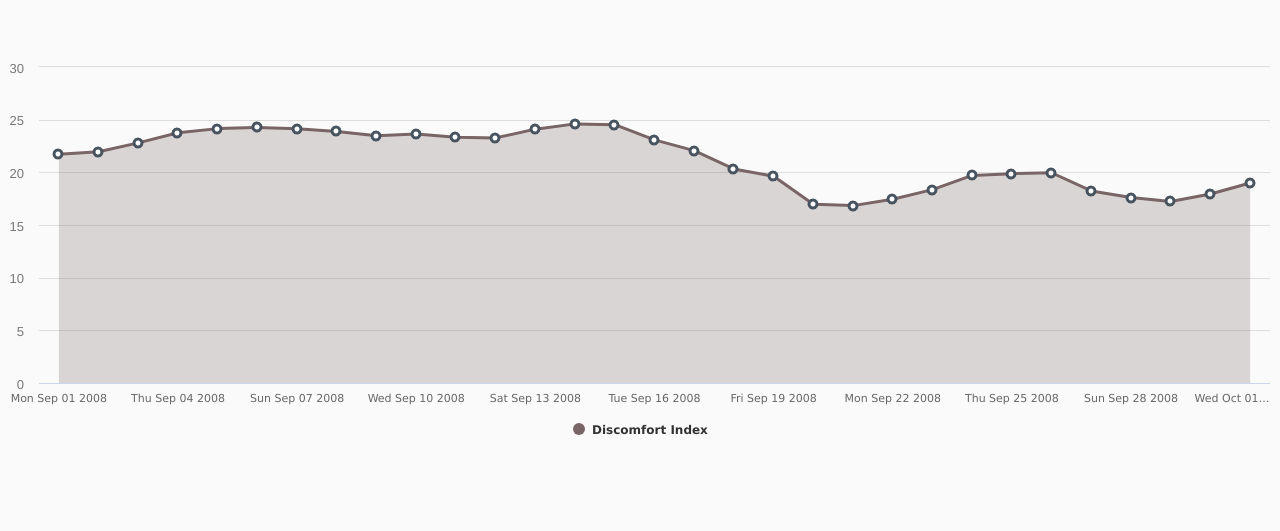
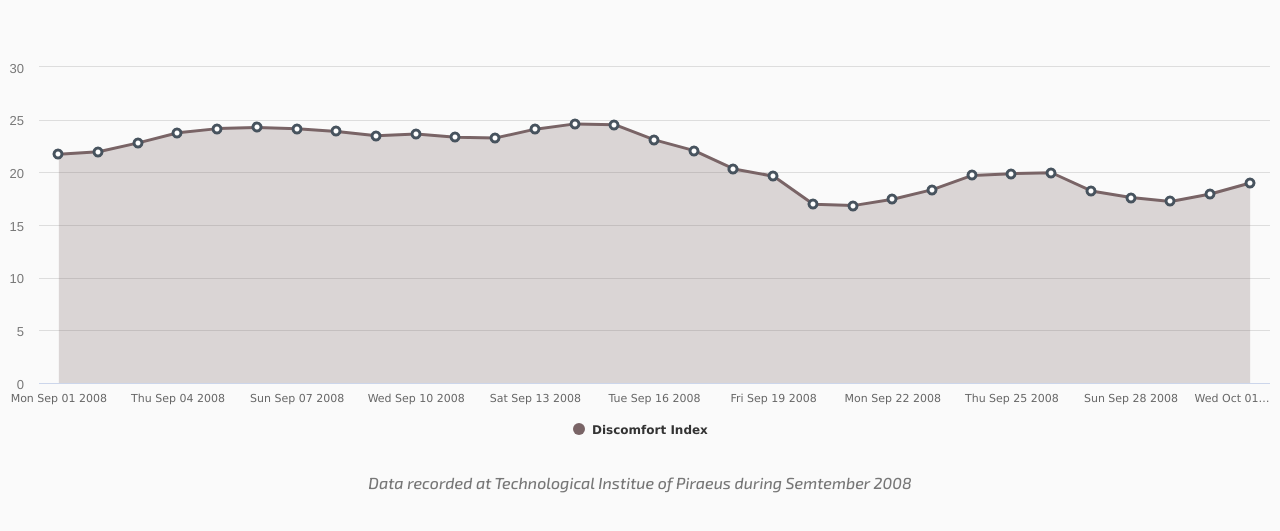
Before and after one commit to tsironis/humiditymeter, a plain HTML site: page index.html in a window 1280 px wide. Shown: the part 89-620 px from the top of the page. Drawn offline with nearby package versions, Linux system fonts and the light colour scheme; files that its build step writes are made by us from their sources.

Commit message:
Some changes

```diff
--- a/index.html
+++ b/index.html
@@ -54,6 +54,7 @@
         </div>
         <div id="temperature">
         </div>
+        <p class="epilogue">Data recorded at Technological Institue of Piraeus during Semtember 2008</p>
       </section>
         <script src="scripts/jquery/jquery.js"></script>
         <script src="scripts/underscore/underscore.js"></script>
@@ -61,6 +62,7 @@
         <script src="http://code.highcharts.com/highcharts.js"></script>
         <script src="scripts/raw.js"></script>
         <script src="scripts/main.js"></script>
+        <script src="scripts/chart.js"></script>
         <!-- endbuild -->
 </body>
 </html>
--- /dev/null
+++ b/scripts/chart.js
@@ -0,0 +1,81 @@
+$(function () {
+  $('#humidity').highcharts({
+    chart: {
+      backgroundColor: '#FAFAFA'
+    },
+    xAxis: {
+      tickInterval: 3,
+      categories: dates,
+      labels: {
+        formatter: function () {
+          return new Date(this.value).toDateString();
+        }
+      }
+    },
+    yAxis: {
+      gridLineColor: '#ddd',
+      title: false,
+      labels: {
+        style:{
+          fontFamily:'Helvetica-Neue, Helvetica, Arial, sans-serif',
+          fontSize:'13px',
+          color:'#777777'
+        }
+      },
+    },
+    title: { text: '' },
+    plotOptions : {
+      series : {
+        shadow : false,
+        color: "#796466",
+        marker: {
+          fillColor: '#FFFFFF',
+          lineWidth: 2,
+          lineColor: 'red'
+        },
+        events: {
+          mouseOut: function () {
+            $('div.stats span.hum').text(0)
+            $('div.stats span.date').text('')
+            $('div.stats span.temp').text('')
+            $('div.stats i').hide();
+          }
+        }
+      }
+    },
+    series: [{
+      showInLegend: true,
+      name: 'Discomfort Index',
+      fillOpacity: 0.25,
+      type: 'area' ,
+      lineWidth:3,
+      pointPadding: 50,
+      marker: {
+        lineWidth: 3,
+        lineColor: '#47535E',
+        fillColor: 'white',
+        radius: 4
+      },
+      data: data.discomfortIndexes()
+    }],
+    tooltip: {
+      style:{display: 'none'},
+      formatter: function() {
+        var model = data.where({date: this.x})[0];
+        $('span.date').text(new Date(this.x).toDateString());
+        $('span.hum').text(model.get('hum_out'));
+        $('span.discomfort').text(this.y);
+        $('span.temp').text(model.get('temp_out'));
+        $('.stats i').hide();
+        if(this.y < 21) {
+          $('i.fa-smile-o').show()
+        } else if(this.y === 21 || this.y < 24) {
+          $('i.fa-meh-o').show()
+        } else {
+          $('i.fa-frown-o').show()
+        }
+      }
+    },
+    credits:{enabled:false}
+  });
+});
--- a/styles/main.css
+++ b/styles/main.css
@@ -1,8 +1,8 @@
 body {
     margin: 0; padding: 0;
     background: #fafafa;
-    font-family: "Helvetica Neue", Helvetica, Arial, sans-serif;
     color: #333;
+  font-family: 'Exo 2', sans-serif;
 }
 
 .hero-unit {
@@ -46,7 +46,6 @@ h1 {
 .stats p {
   margin: 0 20px;
   width: 100px;
-  font-family: 'Exo 2', sans-serif;
   display: inline-block;
 }
 span.description {
@@ -80,3 +79,8 @@ span.description {
 .stats .fa-frown-o {
   color: #D73B37;
 }
+.epilogue {
+  text-align: center;
+  font-style: italic;
+  color: #777;
+}
```
